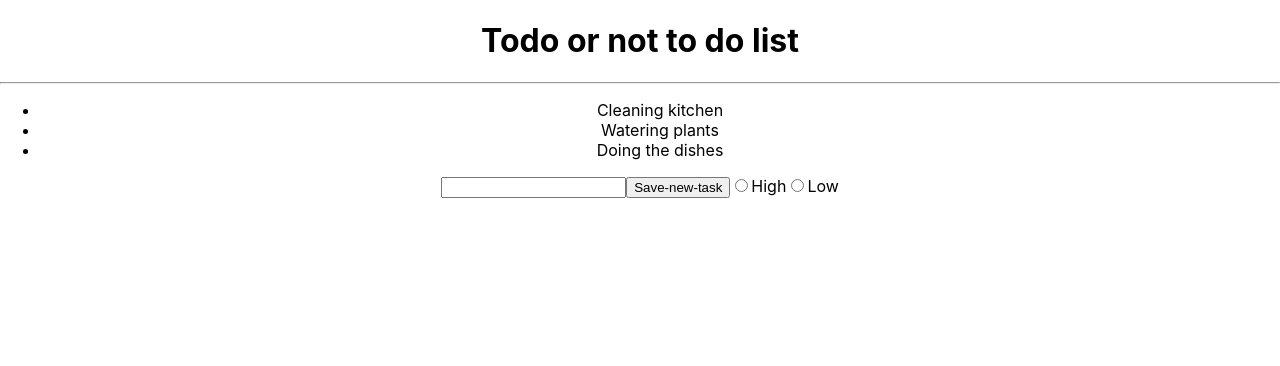
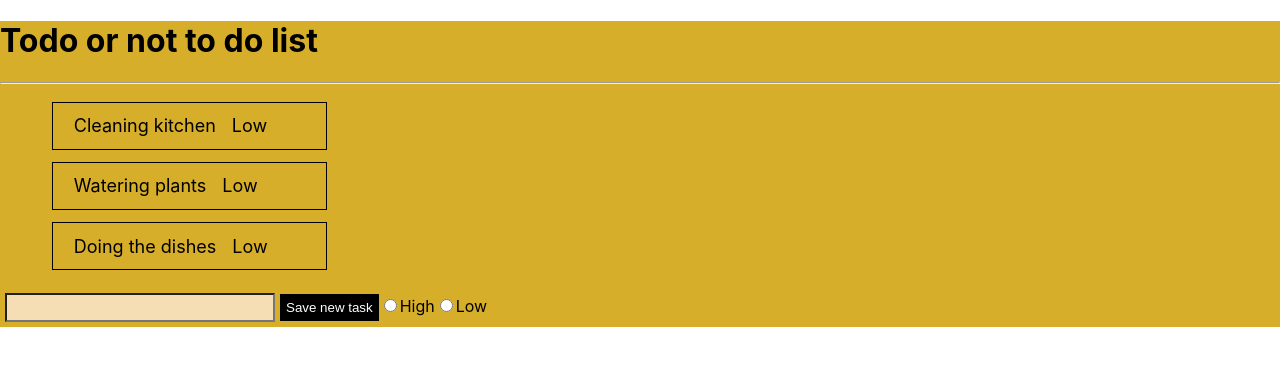
Before and after one commit to AnnikaNeumann/W7D1_hw_TodoList_react, a React (Create React App) app: page / in a window 1280 px wide. Shown: the top 366 px of the page. Built offline with nearby package versions, Linux system fonts and the light colour scheme.

Commit message:
added css to list

```diff
--- a/src/App.css
+++ b/src/App.css
@@ -1,8 +1,61 @@
-.App {
-  text-align: center;
+.App{
+  text-align: left;
+  background-color: rgb(214, 174, 42);
 }
 
-.App-logo {
+ul{
+  font-size: 18px;
+  list-style-type: none;
+}
+
+li span{
+  padding: 8px;
+}
+
+/* li.low-priority{
+  border: 2px solid green;
+}
+
+li.high-priority{
+  border: 2px solid #f2360c;
+} */
+
+li{
+  border: 1px solid;
+  width: 20%;
+  padding: 1%;
+  margin: 1%;
+
+}
+
+input[type="text"]{
+  padding: 5px;
+  width: 20%;
+  margin: 5px;
+  background-color: wheat;
+}
+
+button, input[type="submit"]{
+
+  padding: 5px;
+  cursor: pointer;
+  border: 1px solid black;
+  background-color: black;
+  color: white;
+
+}
+
+.low-priority{
+  background-color: rgba(144, 190, 68, 0.678);
+  width: 20%;
+}
+
+.high-priority{
+  background-color: red;
+  width: 20%;
+}
+
+/* .App-logo {
   height: 40vmin;
   pointer-events: none;
 }
@@ -14,7 +67,7 @@
 }
 
 .App-header {
-  background-color: #282c34;
+  background-color: #7c93c0;
   min-height: 100vh;
   display: flex;
   flex-direction: column;
@@ -35,4 +88,4 @@
   to {
     transform: rotate(360deg);
   }
-}
+} */
--- a/src/App.js
+++ b/src/App.js
@@ -5,9 +5,9 @@ function App() {
 
   const[tasks, setTask] =useState([
 
-    {name: "Cleaning kitchen"},
-    {name: "Watering plants"},
-    {name: "Doing the dishes"},
+    {name: "Cleaning kitchen", priorityLevel: true},
+    {name: "Watering plants", priorityLevel: false},
+    {name: "Doing the dishes", priorityLevel: false},
 
   ]);
 
@@ -19,47 +19,58 @@ function App() {
   const saveNewTask =(event) =>{
     event.preventDefault();
     const copyTasks = [...tasks];
-    copyTasks.push({name: newTask});
+    copyTasks.push({name: newTask, priority: false});
     setTask(copyTasks);
     setNewTask('')
   }
 
+  const taskToDo = (index) =>{
+    const copyTasks =[...tasks];
+    copyTasks[index].priority = true;
+    setTask(copyTasks);
+  }
 
   const taskNodes = tasks.map((task, index) =>{
     return(
+    <li key={index} className={task.priority ? 'high' : 'low'}>
+    <span>{task.name}</span>
+    {task.priority ? <span className='low-priority'>High</span> : <span>Low</span>}
 
-    <li key={index}>
-    <span>{task.name}</span>
+    {/* <button onClick={ () => taskToDo(index)}>Todo</button>
+    todo button lets you click and change priority, but does not render different color */}
+
     </li>
+
   )
   })
 
-
   const[priority, setPriority] = useState('');
 
+  return (
 
+  <div className="App">
 
-
-  return (
-    <>
-    <div className="App">
 
     <h1>Todo or not to do list</h1>
     <hr></hr>
+
+
 
     <ul>
       {taskNodes}
     </ul>
 
+
     <form onSubmit={saveNewTask}>
     <label htmlFor='new-task'></label>
     <input id='new-task' type = 'text' value={newTask} onChange={handleTaskInput}/>
-    <input type='submit' value='Save-new-task'/>
-    <input type="radio" name='priority' value='High' onChange={e=>setPriority(e.target.value)}/>High
-    <input type="radio" name='priority' value='Low'  onChange={e=>setPriority(e.target.value)}/>Low
+    <input type='submit' value='Save new task'/>
+
+    <input type="radio" name='priority' value='High'onChange={e=>setPriority(e.target.value)}/>High
+    <input type="radio" name='priority' value='Low' onChange={e=>setPriority(e.target.value)}/>Low
     </form>
-    </div>
-</>
+
+  </div>
 
   );
 }
```
